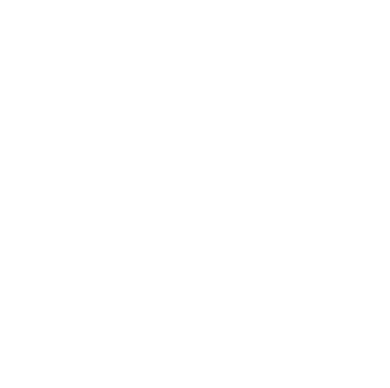
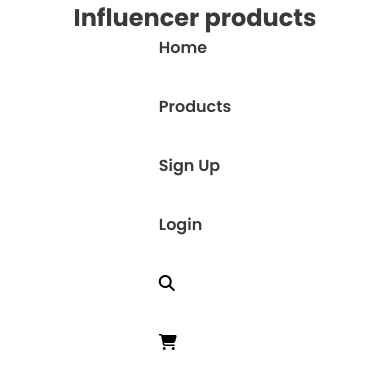
Before and after one commit to 0RafsanAhsan0/influencer-gear, a plain HTML site: page index.html in a window 390 px wide. Drawn offline with Linux system fonts and the light colour scheme.

Commit message:
nav with responsive

```diff
--- a/index.html
+++ b/index.html
@@ -10,12 +10,30 @@
     <link rel="preconnect" href="https://fonts.gstatic.com" crossorigin>
     <link href="https://fonts.googleapis.com/css2?family=Poppins:wght@100;200;300;400;500;600;700;800;900&display=swap"
         rel="stylesheet">
+    <script src="https://kit.fontawesome.com/85a79bdf81.js" crossorigin="anonymous"></script>
 </head>
 
 <body>
     <!-- header -->
     <header>
+        <!-- navbar -->
+        <nav class="nav-bar">
+            <div class="nav-logo">
+                <h3 class="nav-title">Influencer products</h3>
+            </div>
+            <div class="nav-items">
+                <ul class="list">
+                    <li>Home</li>
+                    <li>Products</li>
+                    <li>Sign Up</li>
+                    <li>Login</li>
+                    <li><i class="fa-solid fa-magnifying-glass" style="color: #000000;"></i>
+                    </li>
+                    <li><i class="fa-solid fa-cart-shopping" style="color: #000000;"></i></li>
+                </ul>
 
+            </div>
+        </nav>
     </header>
     <!-- mains -->
     <main>
--- a/styles/influencer.css
+++ b/styles/influencer.css
@@ -7,3 +7,47 @@
 body {
     font-family: 'Poppins', sans-serif;
 }
+
+/* header style */
+/* nav styles */
+header {
+    max-width: 90%;
+    margin: 0 auto;
+}
+
+.nav-bar {
+    display: flex;
+    justify-content: space-between;
+    align-items: center;
+}
+
+.nav-title {
+    color: #3A3A3A;
+    font-size: 1.5rem;
+    font-weight: 700;
+
+}
+
+.list {
+    display: flex;
+    gap: 34px;
+
+}
+
+.list li {
+    list-style: none;
+    color: #3A3A3A;
+    font-weight: 600;
+}
+
+
+/* responsive */
+/* for small device */
+@media screen and (max-width:576px) {
+    .nav-bar,
+    .list
+    {
+        flex-direction: column;
+    }
+
+}
```
Also changed, not shown: images/Circle-design.svg (renamed from images/Circle design.svg), logos/Daraz.pkLogo.svg (renamed from logos/Daraz.pk Logo.svg). Lines whose indentation alone changed are shown as unchanged.
